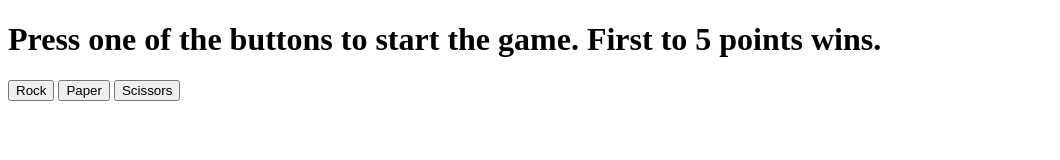
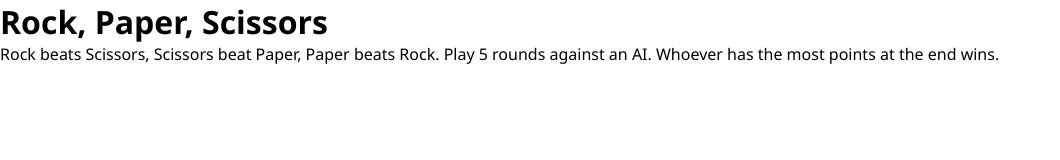
Before and after one commit to MikoZ321/odin-rock-paper-scissors, a plain HTML site: page index.html in a window 1280 px wide. Shown: the whole page, without its empty margins (0-1060 px from the left). Drawn offline with Linux system fonts and the light colour scheme.

Commit message:
Cleaned up the js, added extremely basic css

```diff
--- a/index.html
+++ b/index.html
@@ -6,13 +6,15 @@
     <meta name="viewport" content="width=device-width, initial-scale=1.0">
     <title>Rock Paper Scissors</title>
     <script src="./script.js" defer></script>
+    <link rel="stylesheet" href="./styles.css" />
 </head>
 <body>
     <div class="container">
-        <h1>Press one of the buttons to start the game. First to 5 points wins.</h1>
-        <button id="rock" class="btn">Rock</button>
+        <h1>Rock, Paper, Scissors</h1>
+        <p>Rock beats Scissors, Scissors beat Paper, Paper beats Rock. Play 5 rounds against an AI. Whoever has the most points at the end wins.</p>
+        <!-- <button id="rock" class="btn">Rock</button>
         <button id="paper" class="btn">Paper</button>
-        <button id="scissors" class="btn">Scissors</button>
+        <button id="scissors" class="btn">Scissors</button> -->
     </div>
 </body>
 </html>
--- a/script.js
+++ b/script.js
@@ -70,11 +70,6 @@ function getOutcome (playerSelection, computerSelection) {
     }
 }
 
-const container = document.querySelector('.container');
-
-const resultDiv = document.createElement('result');
-resultDiv.classList.add("result");
-
 function playRound (playerSelection) {
     let computerSelection = computerPlay();
     let result = getOutcome(playerSelection, computerSelection);
@@ -89,8 +84,6 @@ function playRound (playerSelection) {
     }
     return result;
 }
-
-container.appendChild(resultDiv);
 
 /* function game () {
     let computerScore = 0;
@@ -111,6 +104,18 @@ container.appendChild(resultDiv);
     console.log(`The score is ${playerScore}:${computerScore}.`);
 } */
 
+const start = document.createElement('button');
+start.textContent = "Start";
+
+container.appendChild(start);
+
+const container = document.querySelector('.container');
+
+const resultDiv = document.createElement('result');
+resultDiv.classList.add("result");
+
+container.appendChild(resultDiv);
+
 const btns = document.querySelectorAll('.btn');
 
 btns.forEach(btn => btn.addEventListener('click', function (e) {
--- /dev/null
+++ b/styles.css
@@ -0,0 +1,6 @@
+* {
+    padding: 0;
+    margin: 0;
+    box-sizing: border-box;
+    font-family: 'Segoe UI', Helvetica, sans-serif;
+}
```
